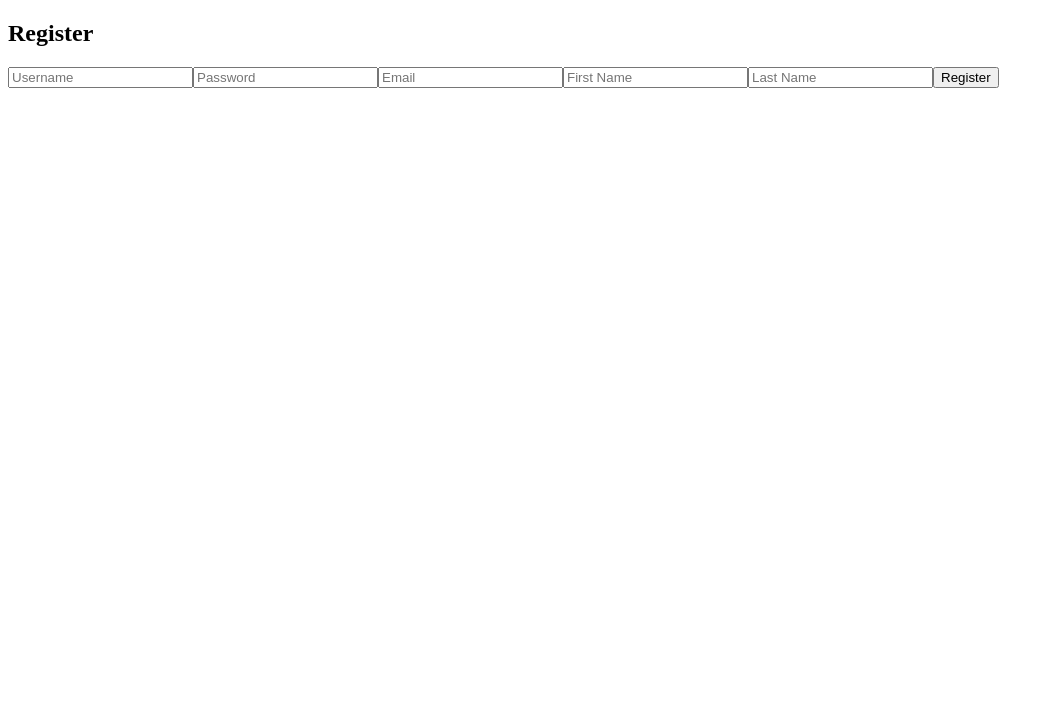
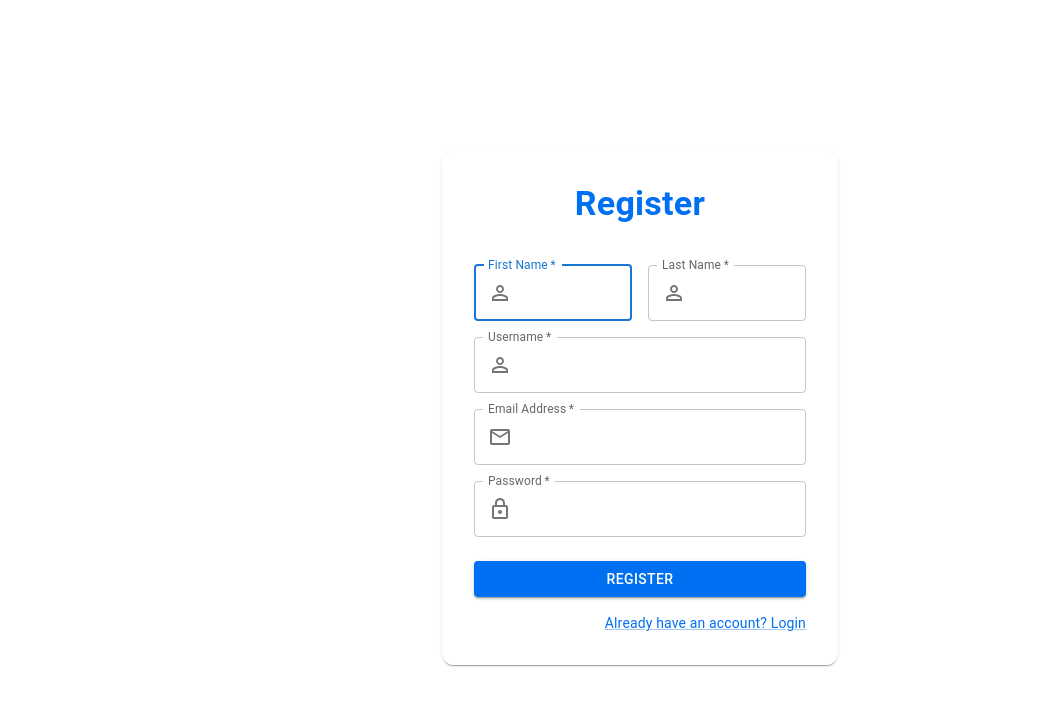
Before and after one commit to TernaryTechnologies/Main, a React app in the folder mysite/frontend/: page /register in a window 1280 px wide. Shown: the top 706 px of the page, without its empty margins (0-1054 px from the left). Built offline with nearby package versions, Linux system fonts and the light colour scheme; the HTML template or start-up script is replaced by a standard one.

Commit message:
edited appearance

```diff
--- a/mysite/frontend/src/components/RegisterForm.js
+++ b/mysite/frontend/src/components/RegisterForm.js
@@ -1,6 +1,35 @@
 import React, { useState, useContext } from "react";
 import { AuthContext } from "./App";
 import { useNavigate } from "react-router-dom";
+import {
+  Button,
+  Container,
+  Grid,
+  Link,
+  TextField,
+  Typography,
+} from "@mui/material";
+import { styled } from "@mui/system";
+import { Box } from "@mui/system";
+import { Paper } from "@mui/material";
+import { PersonOutline, MailOutline, LockOutlined } from "@mui/icons-material";
+
+const StyledPaper = styled(Paper)(({ theme }) => ({
+  padding: theme.spacing(4),
+  display: "flex",
+  flexDirection: "column",
+  alignItems: "center",
+  borderRadius: "12px",
+  background: "rgba(255, 255, 255, 0.8)",
+}));
+
+const CenteredContainer = styled(Container)({
+  display: "flex",
+  flexDirection: "column",
+  alignItems: "center",
+  justifyContent: "center",
+  height: "100vh",
+});
 
 function RegisterForm() {
   const [username, setUsername] = useState("");
@@ -44,40 +73,119 @@ function RegisterForm() {
   };
 
   return (
-    <form onSubmit={handleSubmit}>
-      <h2>Register</h2>
-      <input
-        type="text"
-        placeholder="Username"
+    <CenteredContainer maxWidth="xs">
+      <StyledPaper>
+        <Typography variant="h4" style={{ marginBottom: "1rem", fontWeight: "bold", color: "#0070f3" }}>
+          Register
+        </Typography>
+        <Box component="form" onSubmit={handleSubmit} noValidate sx={{ mt: 3 }}>
+          <Grid container spacing={2}>
+            <Grid item xs={12} sm={6}>
+              <TextField
+                autoComplete="given-name"
+                name="firstName"
+                required
+                fullWidth
+                id="firstName"
+                label="First Name"
+                autoFocus
+                InputProps={{
+                  startAdornment: (
+                    <PersonOutline sx={{ color: "action.active", mr: 1, my: -1 }} />
+                  ),
+                }}
+                value={firstName}
+                onChange={(e) => setFirstName(e.target.value)}
+              />
+            </Grid>
+            <Grid item xs={12} sm={6}>
+              <TextField
+                autoComplete="family-name"
+                name="lastName"
+                required
+                fullWidth
+                id="lastName"
+                label="Last Name"
+                InputProps={{
+                  startAdornment: (
+                    <PersonOutline sx={{ color: "action.active", mr: 1, my: -1 }} />
+                  ),
+                }}
+                value={lastName}
+                onChange={(e) => setLastName(e.target.value)}
+              />
+            </Grid>
+            <Grid item xs={12}>
+              <TextField
+                autoComplete="username"
+                name="username"
+                required
+                fullWidth
+                id="username"
+                label="Username"
+                InputProps={{
+                  startAdornment: (
+                    <PersonOutline sx={{ color: "action.active", mr: 1, my: -1 }} />
+                  ),
+                }}
                 value={username}
                 onChange={(e) => setUsername(e.target.value)}
               />
-      <input
+            </Grid>
+            <Grid item xs={12}>
+              <TextField
+                autoComplete="email"
+                name="email"
+                required
+                fullWidth
+                id="email"
+                label="Email Address"
+                InputProps={{
+                  startAdornment: (
+                    <MailOutline sx={{ color: "action.active", mr: 1, my: -1 }} />
+                  ),
+                }}
+                value={email}
+                onChange={(e) => setEmail(e.target.value)}
+              />
+            </Grid>
+            <Grid item xs={12}>
+              <TextField
+                autoComplete="current-password"
+                name="password"
+                required
+                fullWidth
+                id="password"
+                label="Password"
                 type="password"
-        placeholder="Password"
+                InputProps={{
+                  startAdornment: (
+                    <LockOutlined sx={{ color: "action.active", mr: 1, my: -1 }} />
+                  ),
+                }}
                 value={password}
                 onChange={(e) => setPassword(e.target.value)}
               />
-      <input
-        type="email"
-        placeholder="Email"
-        value={email}
-        onChange={(e) => setEmail(e.target.value)}
-      />
-      <input
-        type="text"
-        placeholder="First Name"
-        value={firstName}
-        onChange={(e) => setFirstName(e.target.value)}
-      />
-      <input
-        type="text"
-        placeholder="Last Name"
-        value={lastName}
-        onChange={(e) => setLastName(e.target.value)}
-      />
-      <button type="submit">Register</button>
-    </form>
+            </Grid>
+          </Grid>
+          <Button
+            type="submit"
+            fullWidth
+            variant="contained"
+            sx={{ mt: 3, mb: 2, backgroundColor: "#0070f3", color: "#fff" }}
+          >
+            Register
+          </Button>
+          <Grid container justifyContent="flex-end">
+            <Grid item>
+              <Link href="/login" variant="body2" sx={{ color: "#0070f3" }}>
+                Already have an account? Login
+              </Link>
+            </Grid>
+          </Grid>
+        </Box>
+      </StyledPaper>
+    </CenteredContainer>
   );
 }
 
```
Lines whose indentation alone changed are shown as unchanged.
